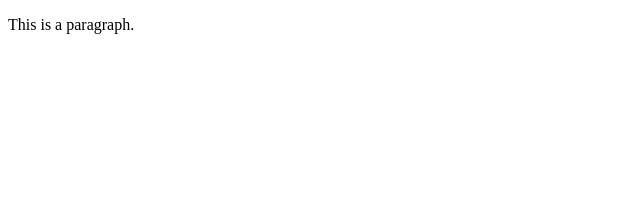
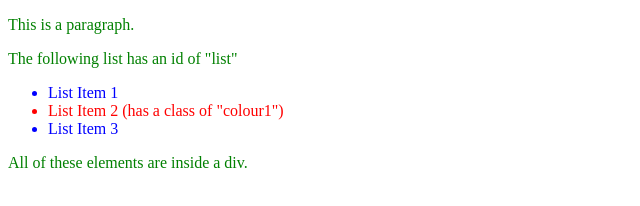
Before and after one commit to davidhuckfield/Test-Out-CSS-Specificity, a plain HTML site: page index.html in a window 1280 px wide. Shown: the whole page, without its empty margins (0-640 px from the left). Drawn offline with Linux system fonts and the light colour scheme.

Commit message:
Initial testing of classes, IDs and attribute selectors

```diff
--- a/index.html
+++ b/index.html
@@ -8,6 +8,15 @@
     <link rel="stylesheet" href="style.css">
 </head>
 <body>
+    <div id="containerdiv">
     <p>This is a paragraph.</p>
+    <p>The following list has an id of "list"</p>
+    <ul id="list">
+        <li>List Item 1</li>
+        <li class="colour1">List Item 2 (has a class of "colour1")</li>
+        <li>List Item 3</li>
+    </ul>
+    <p>All of these elements are inside a div.</p>
+</div>
 </body>
 </html>
--- a/style.css
+++ b/style.css
@@ -0,0 +1,5 @@
+body {color:green;}
+
+.colour1 {color:red;}
+
+#list {color:blue;}
```
